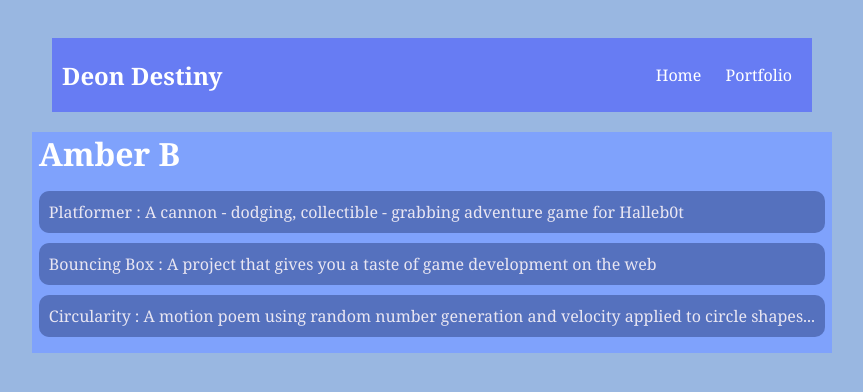
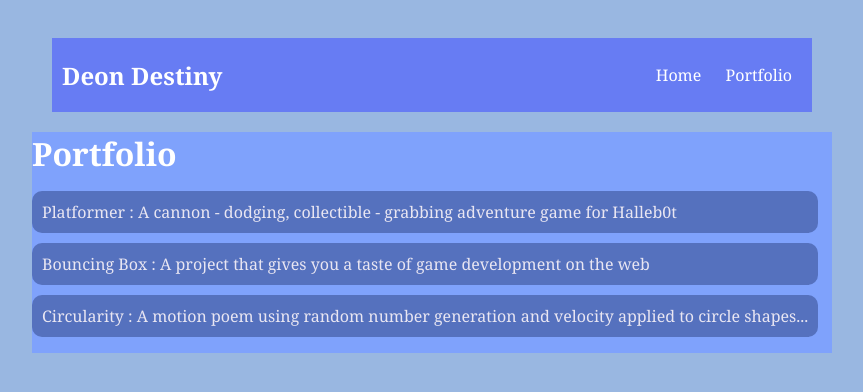
Before and after one commit to Amber-rebma/Amber-rebma.github.io, a plain HTML site: page portfolio.html in a window 1280 px wide. Shown: the whole page, without its empty margins (208-1071 px from the left). Drawn offline with Linux system fonts and the light colour scheme.

Commit message:
saving changes

```diff
--- a/portfolio.html
+++ b/portfolio.html
@@ -19,8 +19,8 @@
            </ul>
        </nav>
        <main>
-          <div id="all-contents">
-            <h1>Amber B</h1>
+          <div>
+            <h1>Portfolio</h1>
             <ul id="portfolio">
               <li><a href="projects/platformer/">Platformer : A cannon - dodging, collectible - grabbing adventure game for Halleb0t</a></li>
               <li><a href="projects/bouncing-box/">Bouncing Box : A project that gives you a taste of game development on the web </a></li>
```
